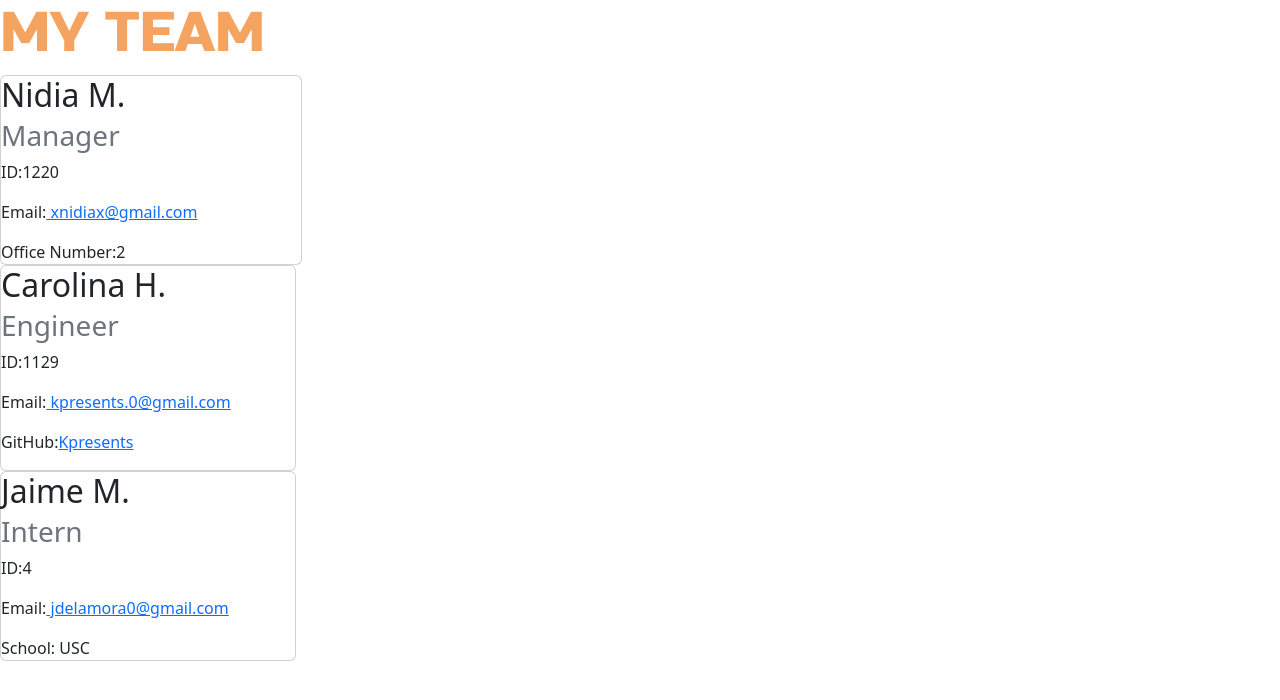
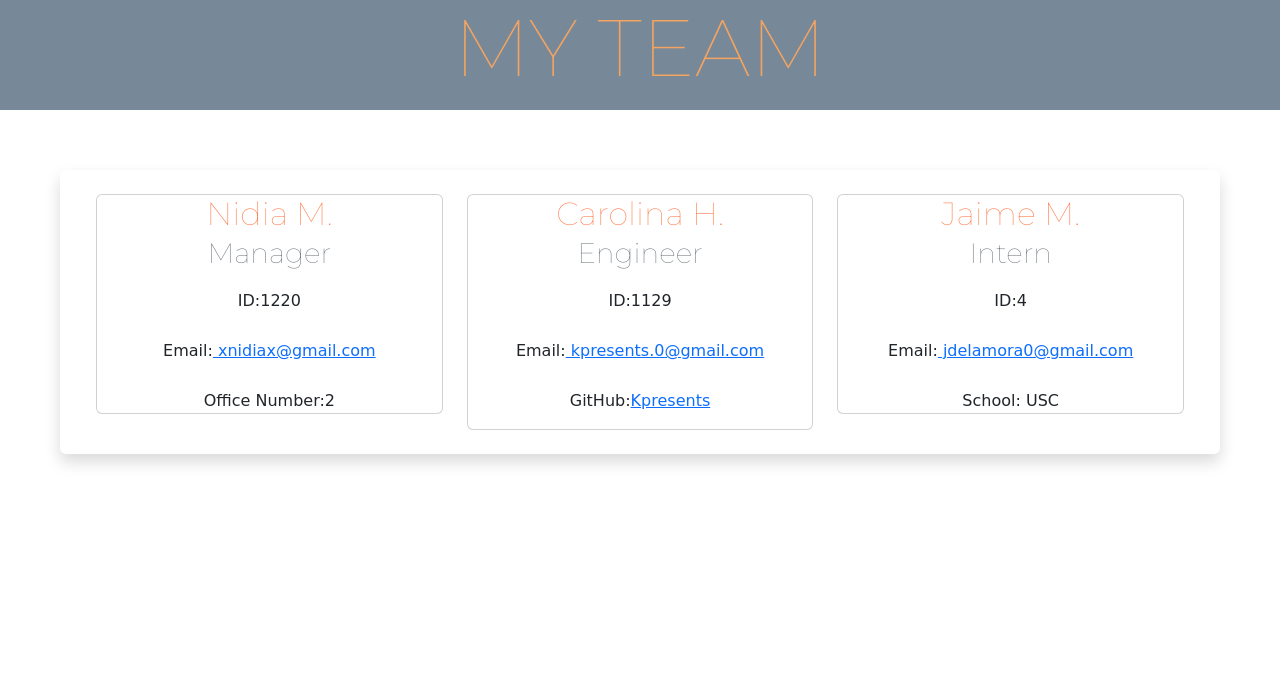
Before and after one commit to Kpresents/Team-Profile-Generator, a website: page src/index.html in a window 1280 px wide. Drawn offline with nearby package versions, Linux system fonts and the light colour scheme; a web font is replaced by a local one.

Commit message:
added stylizing bootstrap, updated index.js with profile linked

```diff
--- a/index.js
+++ b/index.js
@@ -2,6 +2,6 @@ const inquirer= require ('inquirer');
 const fs= require ('fs');
 const path = require ('path');
 
-const manager= require ('./lib/manager');
-// const intern=
-// const engineer=
+const Manager =require ('./lib/manager');
+const Engineer= require ("./lib/engineer");
+const Intern = require ("./lib/intern");
--- a/src/index.html
+++ b/src/index.html
@@ -16,8 +16,8 @@
         <h1 class="display-4">MY TEAM</h1>
     </header>
 
-    <div class="row">
-        <div class="col-md-3">
+    <div class="row d-flex justify-content-center shadow p-4 mb-6 bg-body rounded">
+        <div class="col-md-4">
         <div class="card">
             <h2 class="card-title">Nidia M.</h2>
             <h3 class=" card-subtitle mb-2 text-muted"> Manager </h3>
@@ -27,8 +27,8 @@
         </div>
     </div>
 
-    <div class="row">
-        <div class="col-md-3">
+
+        <div class="col-md-4">
             <div class="card">
             <h2 class="card-title"> Carolina H. </h2>
             <h3 class="card-subtitle mb-2 text-muted"> Engineer </h3>
@@ -37,10 +37,10 @@
             <p>GitHub:<a href="https://github.com/Kpresents">Kpresents</a></p>
             </div>
         </div>
-    </div>
 
-    <div class="row">
-        <div class="col-md-3">
+
+
+        <div class="col-md-4">
             <div class="card">
             <h2 class="card-title"> Jaime M.</h2>
             <h3 class="card-subtitle mb-2 text-muted"> Intern </h3>
@@ -49,7 +49,7 @@
             <p class="card-text">School: USC </p>
         </div>
         </div>
-    </div>
+
 </div>
 </body>
 
--- a/src/style.css
+++ b/src/style.css
@@ -1,7 +1,39 @@
 @import url('https://fonts.googleapis.com/css2?family=Assistant:wght@200;400&family=Carter+One&family=Kaushan+Script&family=Montserrat:ital,wght@0,100;0,700;1,200;1,400&family=Pompiere&family=Russo+One&family=Satisfy&display=swap');
 
+*{
+    text-align: center;
+    box-sizing: border-box;
 
+}
 h1 {
-    font-family: 'Russo One', sans-serif;
-    color:sandybrown
+    font-family: 'Montserrat', sans-serif;
+    font-weight: bolder;
+    color:sandybrown;
+    background-color: lightslategray;
+    font-display: 25px ;
+
+
+
 }
+
+h2, h3 {
+    font-family:'Montserrat', sans-serif;
+    color: coral;
+
+}
+
+p{
+    font-family:'Pompiere', cursive;
+    margin-top: 10px;
+}
+
+.row{
+    margin: 60px;
+    padding: 45px;
+}
+
+.display-4 {
+   height: 110px;
+   font-kerning: 20px;
+   font-size: 80px;
+}
```
